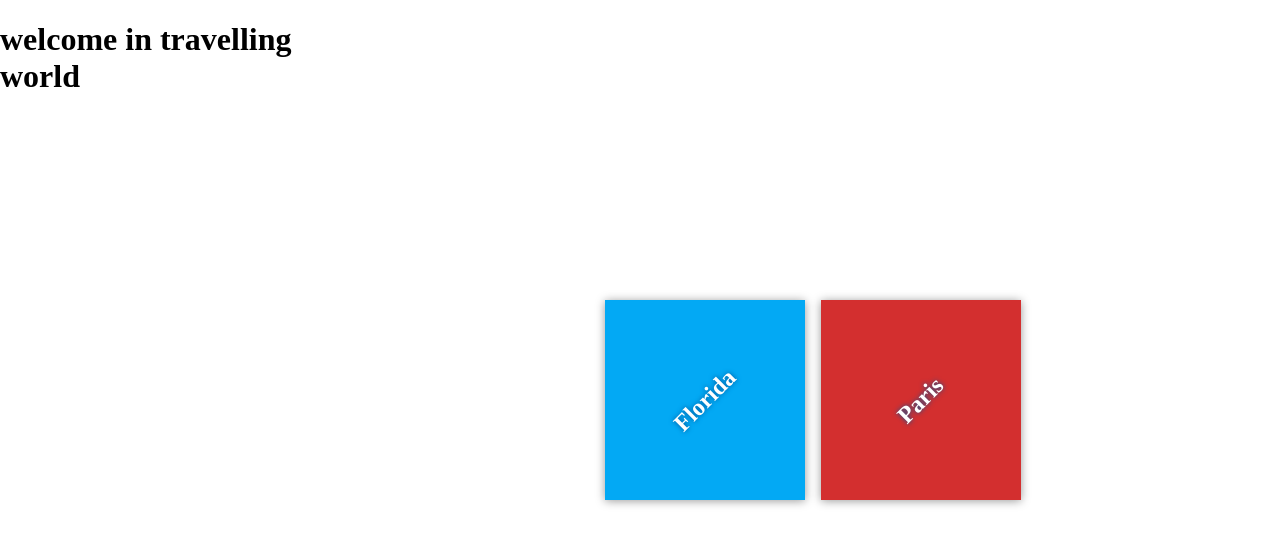
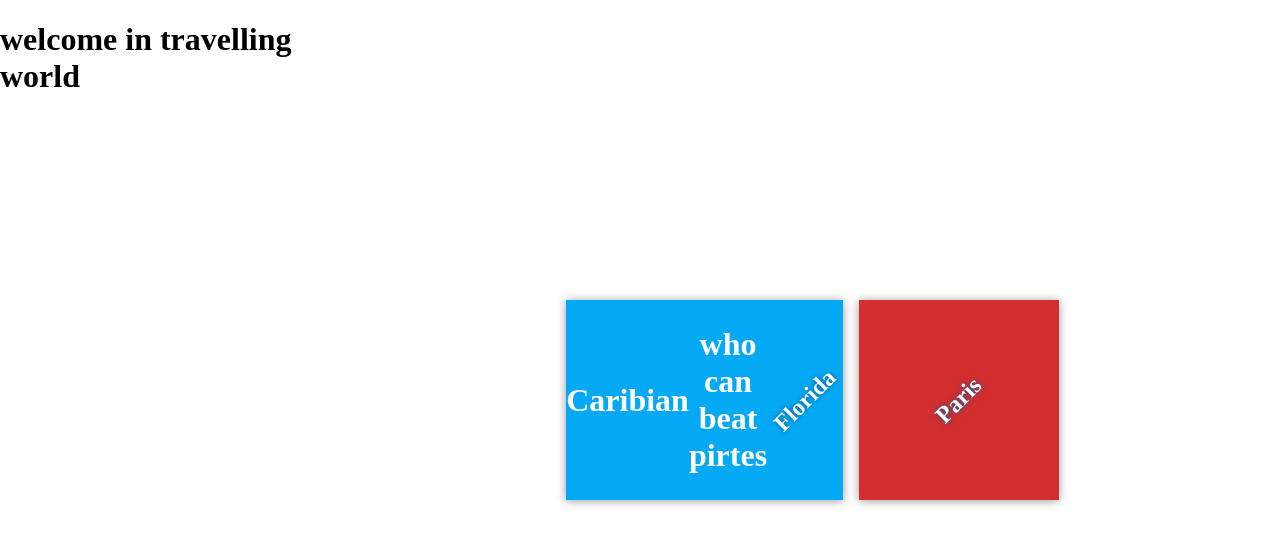
Before and after one commit to fathysherif/my-travel-plans, a plain HTML site: page index.html in a window 1280 px wide. Drawn offline with Linux system fonts and the light colour scheme.

Commit message:
Add new lines

```diff
--- a/index.html
+++ b/index.html
@@ -12,7 +12,10 @@
     <div class="container">
         <div class="destination-container">
             <div class="destination" id="florida">
+                <h1>Caribian</h1>
+                <h1>who can beat pirtes</h1>
                 <h2>Florida</h2>
+
             </div>
 
             <div class="destination" id="paris">
```
